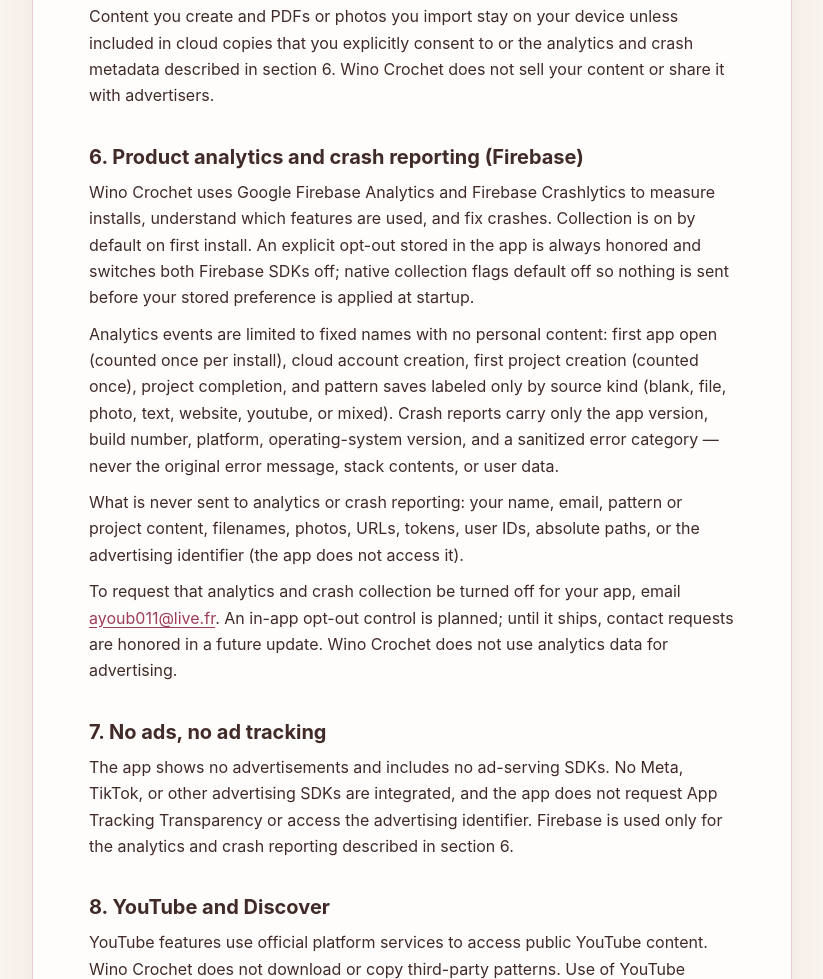
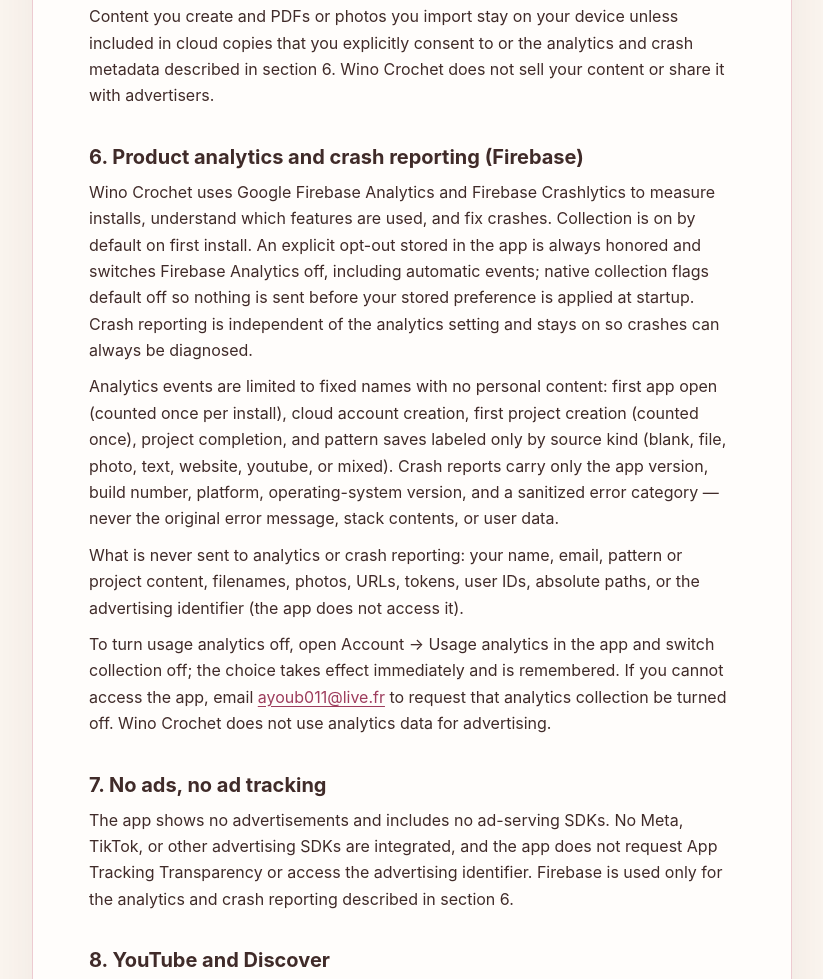
Before and after one commit to ayoubix16/stitchflow-privacy, a plain HTML site: page public/index.html in a window 1280 px wide. Shown: the part 1026-2005 px from the top of the page, without its empty margins (228-1051 px from the left). Drawn offline with Linux system fonts and the light colour scheme.

Commit message:
Update privacy policy for in-app Usage analytics switch

```diff
--- a/public/index.html
+++ b/public/index.html
@@ -93,10 +93,10 @@
         <p>Content you create and PDFs or photos you import stay on your device unless included in cloud copies that you explicitly consent to or the analytics and crash metadata described in section 6. Wino Crochet does not sell your content or share it with advertisers.</p>
 
         <h2>6. Product analytics and crash reporting (Firebase)</h2>
-        <p>Wino Crochet uses Google Firebase Analytics and Firebase Crashlytics to measure installs, understand which features are used, and fix crashes. Collection is on by default on first install. An explicit opt-out stored in the app is always honored and switches both Firebase SDKs off; native collection flags default off so nothing is sent before your stored preference is applied at startup.</p>
+        <p>Wino Crochet uses Google Firebase Analytics and Firebase Crashlytics to measure installs, understand which features are used, and fix crashes. Collection is on by default on first install. An explicit opt-out stored in the app is always honored and switches Firebase Analytics off, including automatic events; native collection flags default off so nothing is sent before your stored preference is applied at startup. Crash reporting is independent of the analytics setting and stays on so crashes can always be diagnosed.</p>
         <p>Analytics events are limited to fixed names with no personal content: first app open (counted once per install), cloud account creation, first project creation (counted once), project completion, and pattern saves labeled only by source kind (blank, file, photo, text, website, youtube, or mixed). Crash reports carry only the app version, build number, platform, operating-system version, and a sanitized error category — never the original error message, stack contents, or user data.</p>
         <p>What is never sent to analytics or crash reporting: your name, email, pattern or project content, filenames, photos, URLs, tokens, user IDs, absolute paths, or the advertising identifier (the app does not access it).</p>
-        <p>To request that analytics and crash collection be turned off for your app, email <a href="mailto:ayoub011@live.fr">ayoub011@live.fr</a>. An in-app opt-out control is planned; until it ships, contact requests are honored in a future update. Wino Crochet does not use analytics data for advertising.</p>
+        <p>To turn usage analytics off, open Account → Usage analytics in the app and switch collection off; the choice takes effect immediately and is remembered. If you cannot access the app, email <a href="mailto:ayoub011@live.fr">ayoub011@live.fr</a> to request that analytics collection be turned off. Wino Crochet does not use analytics data for advertising.</p>
 
         <h2>7. No ads, no ad tracking</h2>
         <p>The app shows no advertisements and includes no ad-serving SDKs. No Meta, TikTok, or other advertising SDKs are integrated, and the app does not request App Tracking Transparency or access the advertising identifier. Firebase is used only for the analytics and crash reporting described in section 6.</p>
```
